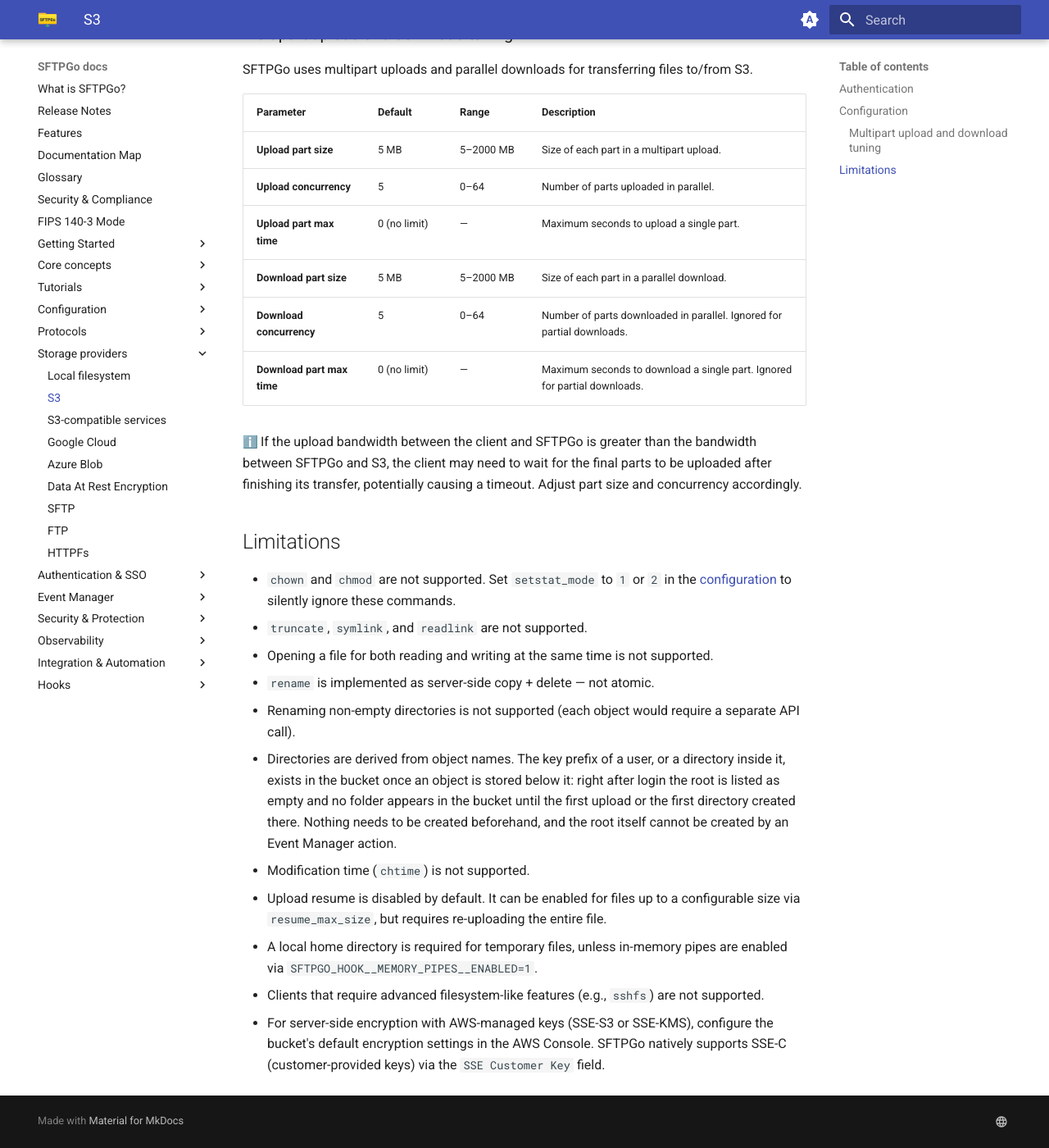
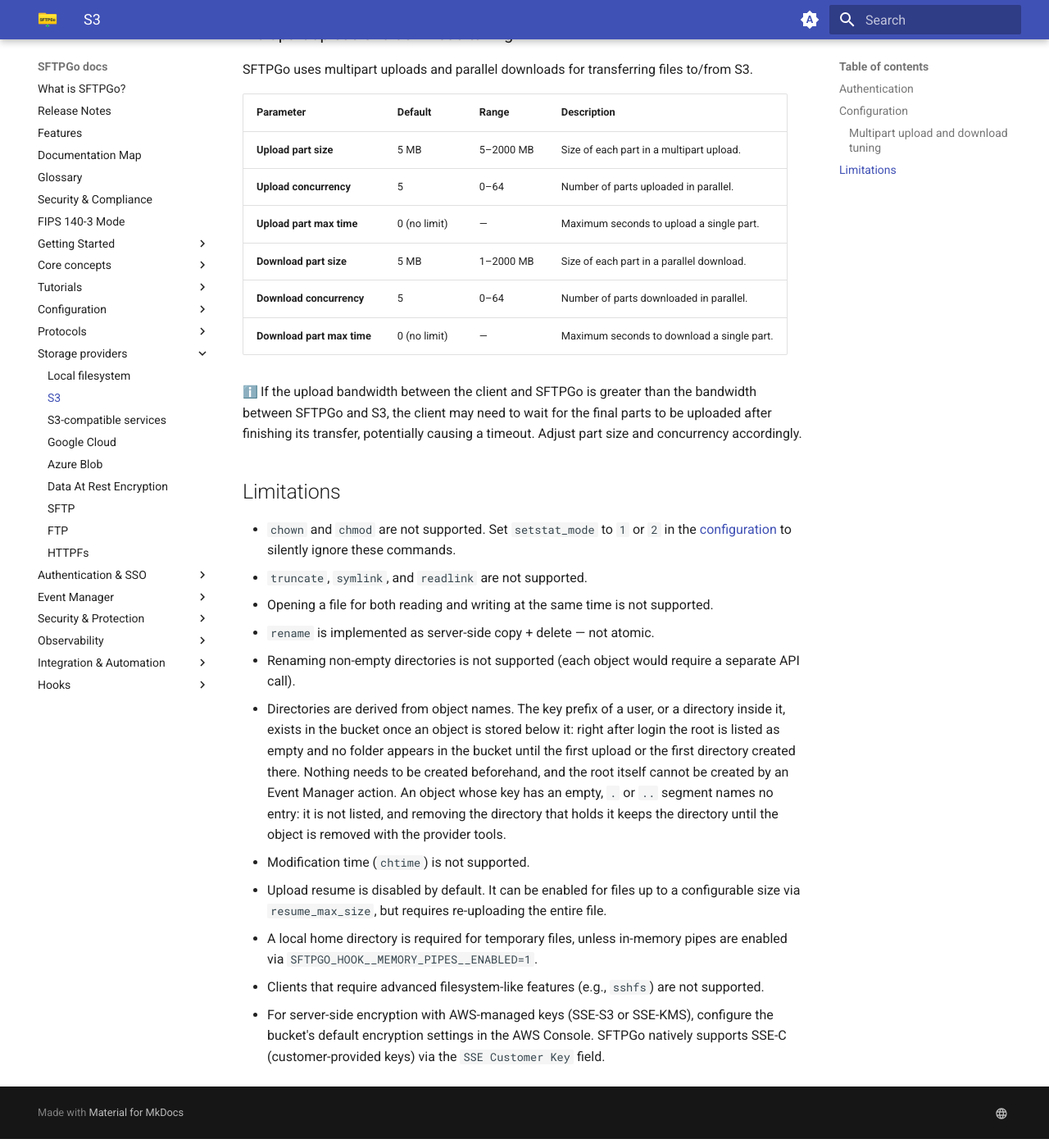
Before and after one commit to sftpgo/docs, an MkDocs documentation site: the page built from docs/s3.md, in a window 1280 px wide and 1400 px high, scrolled down 1908 px. Shown: the whole window at 82% size. Built offline with MkDocs 1.6.1 and Material for MkDocs 9.7.7, drawn with Linux system fonts in a browser that asks for light colours; emoji names are drawn with the system emoji font; the version menu is left out.

Commit message:
storage: names left out of listings, S3 download parts
Signed-off-by: Nicola Murino <nicola.murino@gmail.com>

```diff
--- a/docs/s3.md
+++ b/docs/s3.md
@@ -47,9 +47,9 @@ SFTPGo uses multipart uploads and parallel downloads for transferring files to/f
 | **Upload part size** | 5 MB | 5–2000 MB | Size of each part in a multipart upload. |
 | **Upload concurrency** | 5 | 0–64 | Number of parts uploaded in parallel. |
 | **Upload part max time** | 0 (no limit) | — | Maximum seconds to upload a single part. |
-| **Download part size** | 5 MB | 5–2000 MB | Size of each part in a parallel download. |
-| **Download concurrency** | 5 | 0–64 | Number of parts downloaded in parallel. Ignored for partial downloads. |
-| **Download part max time** | 0 (no limit) | — | Maximum seconds to download a single part. Ignored for partial downloads. |
+| **Download part size** | 5 MB | 1–2000 MB | Size of each part in a parallel download. |
+| **Download concurrency** | 5 | 0–64 | Number of parts downloaded in parallel. |
+| **Download part max time** | 0 (no limit) | — | Maximum seconds to download a single part. |
 
 :information_source: If the upload bandwidth between the client and SFTPGo is greater than the bandwidth between SFTPGo and S3, the client may need to wait for the final parts to be uploaded after finishing its transfer, potentially causing a timeout. Adjust part size and concurrency accordingly.
 
@@ -60,7 +60,7 @@ SFTPGo uses multipart uploads and parallel downloads for transferring files to/f
 - Opening a file for both reading and writing at the same time is not supported.
 - `rename` is implemented as server-side copy + delete — not atomic.
 - Renaming non-empty directories is not supported (each object would require a separate API call).
-- Directories are derived from object names. The key prefix of a user, or a directory inside it, exists in the bucket once an object is stored below it: right after login the root is listed as empty and no folder appears in the bucket until the first upload or the first directory created there. Nothing needs to be created beforehand, and the root itself cannot be created by an Event Manager action.
+- Directories are derived from object names. The key prefix of a user, or a directory inside it, exists in the bucket once an object is stored below it: right after login the root is listed as empty and no folder appears in the bucket until the first upload or the first directory created there. Nothing needs to be created beforehand, and the root itself cannot be created by an Event Manager action. An object whose key has an empty, `.` or `..` segment names no entry: it is not listed, and removing the directory that holds it keeps the directory until the object is removed with the provider tools.
 - Modification time (`chtime`) is not supported.
 - Upload resume is disabled by default. It can be enabled for files up to a configurable size via `resume_max_size`, but requires re-uploading the entire file.
 - A local home directory is required for temporary files, unless in-memory pipes are enabled via `SFTPGO_HOOK__MEMORY_PIPES__ENABLED=1`.
```
Also changed, not shown: docs/access-control.md (+2 -0 lines), docs/azure-blob-storage.md (+1 -0 lines), docs/google-cloud-storage.md (+1 -0 lines), docs/sftpfs.md (+1 -0 lines).
